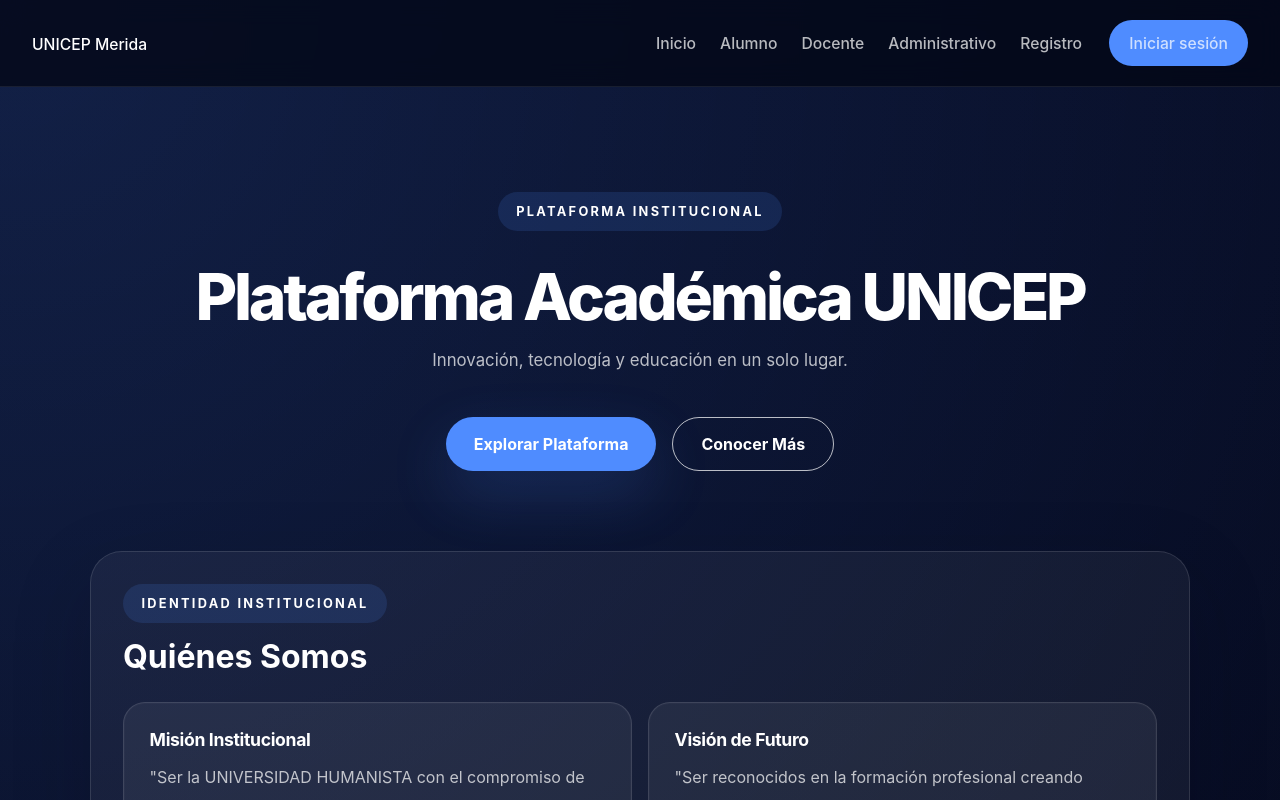
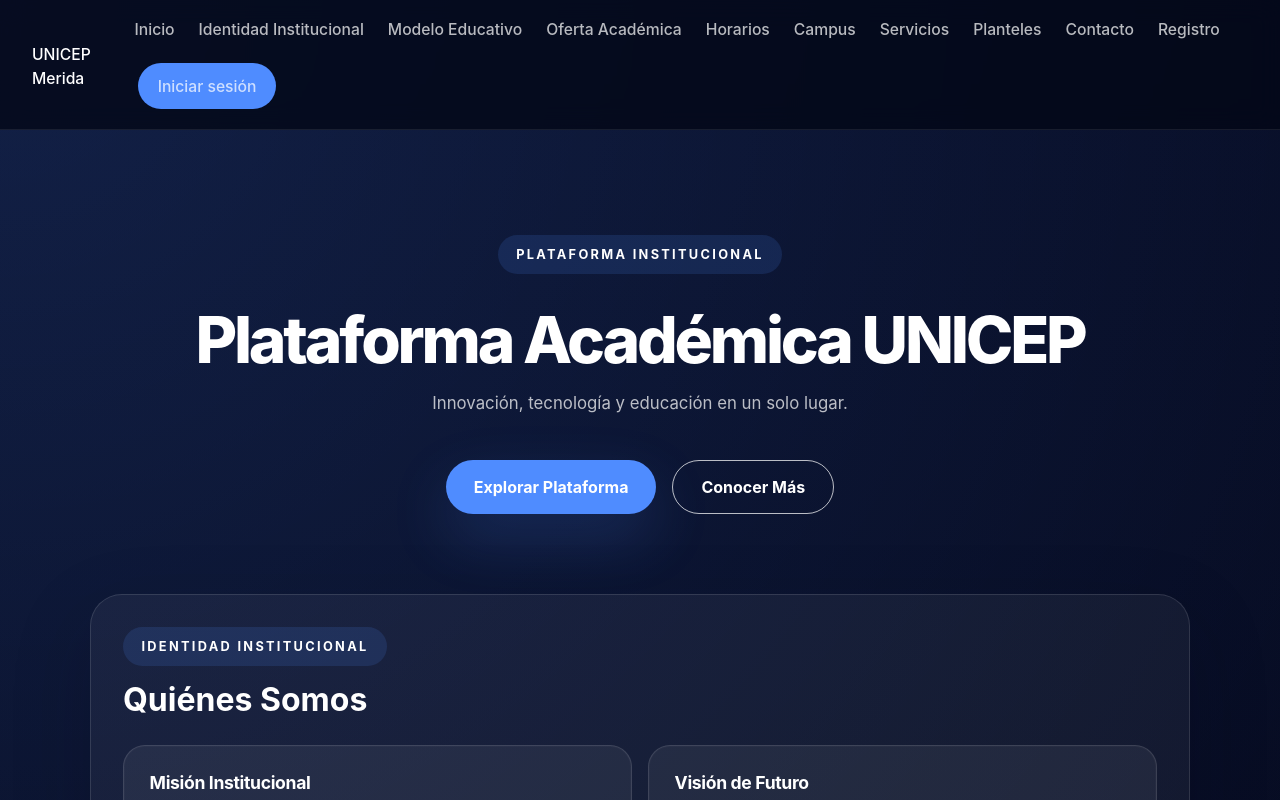
Before and after one commit to FunnyGame12/UNICEP, a React (Vite) app in the folder frontend/: page / in a window 1280 px wide. Shown: the top 800 px of the page. Built offline with nearby package versions, Linux system fonts and the light colour scheme; no server answers.

Commit message:
Actualizar menu institucional responsive

```diff
--- a/frontend/src/App.css
+++ b/frontend/src/App.css
@@ -73,6 +73,10 @@
   flex-wrap: wrap;
   align-items: center;
   gap: 1.5rem;
+}
+
+.nav-section-link {
+  white-space: nowrap;
 }
 
 .topbar-nav-wrapper {
@@ -1391,6 +1395,10 @@
     z-index: 30;
   }
 
+  .nav-section-link {
+    white-space: normal;
+  }
+
   .topbar-nav.is-open {
     max-height: 70vh;
     opacity: 1;
@@ -1414,6 +1422,10 @@
     box-shadow: none;
   }
 
+  .topbar-nav.is-auth-nav .nav-section-link {
+    width: auto;
+  }
+
   .topbar-nav a,
   .topbar-nav .link-button,
   .topbar-nav .btn-navbar {
@@ -1468,6 +1480,10 @@
     align-items: stretch;
   }
 
+  .topbar-nav.is-open .nav-section-link {
+    grid-column: auto;
+  }
+
   .topbar-nav.is-open .btn-navbar,
   .topbar-nav.is-open .link-button {
     grid-column: 1 / -1;
@@ -1503,6 +1519,32 @@
   .topbar-nav-wrapper {
     width: auto;
     margin-left: auto;
+  }
+
+  .topbar-nav.is-auth-nav {
+    position: absolute;
+    width: min(86vw, 340px);
+    max-height: 0;
+    opacity: 0;
+    pointer-events: none;
+    transform: translateY(-8px);
+    padding: 0;
+    border: 1px solid transparent;
+    background: rgba(6, 12, 31, 0.95);
+    box-shadow: 0 18px 46px rgba(0, 0, 0, 0.28);
+  }
+
+  .topbar-nav.is-auth-nav.is-open {
+    max-height: 70vh;
+    opacity: 1;
+    pointer-events: auto;
+    transform: translateY(0);
+    padding: 0.75rem;
+    border-color: rgba(255, 255, 255, 0.12);
+  }
+
+  .topbar-nav.is-auth-nav .nav-section-link {
+    width: 100%;
   }
 
   .hero-copy {
--- a/frontend/src/App.jsx
+++ b/frontend/src/App.jsx
@@ -39,12 +39,17 @@
 
             <nav
               id="site-navigation"
-              className={`topbar-nav ${isMenuOpen ? 'is-open' : ''} ${isAuthenticated ? 'is-auth-nav' : ''}`}
+              className={`topbar-nav ${isMenuOpen ? 'is-open' : ''}`}
             >
-              <Link to="/">Inicio</Link>
-              <Link to="/alumno">Alumno</Link>
-              <Link to="/docente">Docente</Link>
-              <Link to="/administrativo">Administrativo</Link>
+              <a href="/#inicio" className="nav-section-link">Inicio</a>
+              <a href="/#quienes-somos" className="nav-section-link">Identidad Institucional</a>
+              <a href="/#modelo" className="nav-section-link">Modelo Educativo</a>
+              <a href="/#oferta" className="nav-section-link">Oferta Académica</a>
+              <a href="/#horarios" className="nav-section-link">Horarios</a>
+              <a href="/#campus" className="nav-section-link">Campus</a>
+              <a href="/#servicios" className="nav-section-link">Servicios</a>
+              <a href="/#planteles" className="nav-section-link">Planteles</a>
+              <a href="/#contacto" className="nav-section-link">Contacto</a>
               {!isAuthenticated ? <Link to="/registro-folio">Registro</Link> : null}
               {!isAuthenticated ? (
                 <Link to="/login" className="btn-navbar menu-login-link">
--- a/frontend/src/pages/HomePage.jsx
+++ b/frontend/src/pages/HomePage.jsx
@@ -202,7 +202,7 @@
 
   return (
     <main className="hero-page">
-      <section className="hero">
+      <section id="inicio" className="hero">
         <div className="hero-copy">
           <p className="hero-badge">Plataforma Institucional</p>
           <h1>Plataforma Académica UNICEP</h1>
```
